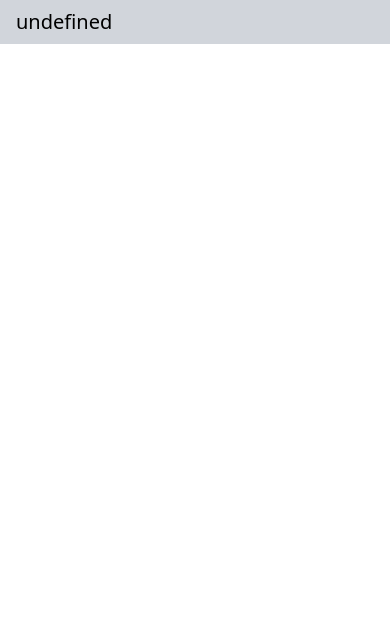
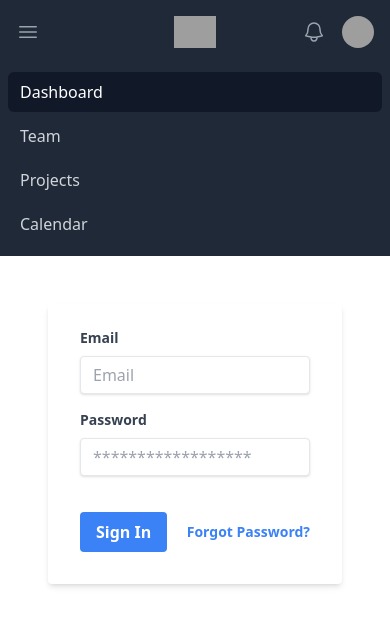
Before and after one commit to SubjectAlpha/OurForum, a SvelteKit app in the folder src/frontend/: page /login in a window 390 px wide. Shown: the top 626 px of the page. Built offline with nearby package versions, Linux system fonts and the light colour scheme; grey boxes are pictures that could not be loaded.

Commit message:
navbar + login

```diff
--- a/src/frontend/src/components/navbar.svelte
+++ b/src/frontend/src/components/navbar.svelte
@@ -1,8 +1,215 @@
 <script>
-    export let title;
+	export let title;
 </script>
 
+<nav class="bg-gray-800">
+	<div class="mx-auto max-w-7xl px-2 sm:px-6 lg:px-8">
+		<div class="relative flex h-16 items-center justify-between">
+			<div class="absolute inset-y-0 left-0 flex items-center sm:hidden">
+				<!-- Mobile menu button-->
+				<button
+					type="button"
+					class="relative inline-flex items-center justify-center rounded-md p-2 text-gray-400 hover:bg-gray-700 hover:text-white focus:outline-none focus:ring-2 focus:ring-inset focus:ring-white"
+					aria-controls="mobile-menu"
+					aria-expanded="false"
+				>
+					<span class="absolute -inset-0.5"></span>
+					<span class="sr-only">Open main menu</span>
+					<!--
+              Icon when menu is closed.
 
-<nav class="w-100 p-2 bg-gray-300 dark:bg-slate-700">
-    <h1 class="ml-2 text-xl text-bolt text-black dark:text-white">{title}</h1>
+              Menu open: "hidden", Menu closed: "block"
+            -->
+					<svg
+						class="block h-6 w-6"
+						fill="none"
+						viewBox="0 0 24 24"
+						stroke-width="1.5"
+						stroke="currentColor"
+						aria-hidden="true"
+					>
+						<path
+							stroke-linecap="round"
+							stroke-linejoin="round"
+							d="M3.75 6.75h16.5M3.75 12h16.5m-16.5 5.25h16.5"
+						/>
+					</svg>
+					<!--
+              Icon when menu is open.
+
+              Menu open: "block", Menu closed: "hidden"
+            -->
+					<svg
+						class="hidden h-6 w-6"
+						fill="none"
+						viewBox="0 0 24 24"
+						stroke-width="1.5"
+						stroke="currentColor"
+						aria-hidden="true"
+					>
+						<path stroke-linecap="round" stroke-linejoin="round" d="M6 18L18 6M6 6l12 12" />
+					</svg>
+				</button>
+			</div>
+			<div class="flex flex-1 items-center justify-center sm:items-stretch sm:justify-start">
+				<div class="flex flex-shrink-0 items-center">
+					<img
+						class="h-8 w-auto"
+						src="https://tailwindui.com/img/logos/mark.svg?color=indigo&shade=500"
+						alt={title}
+					/>
+				</div>
+				<div class="hidden sm:ml-6 sm:block">
+					<div class="flex space-x-4">
+						<!-- Current: "bg-gray-900 text-white", Default: "text-gray-300 hover:bg-gray-700 hover:text-white" -->
+						<a
+							href="#"
+							class="bg-gray-900 text-white rounded-md px-3 py-2 text-sm font-medium"
+							aria-current="page">Dashboard</a
+						>
+						<a
+							href="#"
+							class="text-gray-300 hover:bg-gray-700 hover:text-white rounded-md px-3 py-2 text-sm font-medium"
+							>Team</a
+						>
+						<a
+							href="#"
+							class="text-gray-300 hover:bg-gray-700 hover:text-white rounded-md px-3 py-2 text-sm font-medium"
+							>Projects</a
+						>
+						<a
+							href="#"
+							class="text-gray-300 hover:bg-gray-700 hover:text-white rounded-md px-3 py-2 text-sm font-medium"
+							>Calendar</a
+						>
+					</div>
+				</div>
+			</div>
+			<div
+				class="absolute inset-y-0 right-0 flex items-center pr-2 sm:static sm:inset-auto sm:ml-6 sm:pr-0"
+			>
+				<button
+					type="button"
+					class="relative rounded-full bg-gray-800 p-1 text-gray-400 hover:text-white focus:outline-none focus:ring-2 focus:ring-white focus:ring-offset-2 focus:ring-offset-gray-800"
+				>
+					<span class="absolute -inset-1.5"></span>
+					<span class="sr-only">View notifications</span>
+					<svg
+						class="h-6 w-6"
+						fill="none"
+						viewBox="0 0 24 24"
+						stroke-width="1.5"
+						stroke="currentColor"
+						aria-hidden="true"
+					>
+						<path
+							stroke-linecap="round"
+							stroke-linejoin="round"
+							d="M14.857 17.082a23.848 23.848 0 005.454-1.31A8.967 8.967 0 0118 9.75v-.7V9A6 6 0 006 9v.75a8.967 8.967 0 01-2.312 6.022c1.733.64 3.56 1.085 5.455 1.31m5.714 0a24.255 24.255 0 01-5.714 0m5.714 0a3 3 0 11-5.714 0"
+						/>
+					</svg>
+				</button>
+
+				<!-- Profile dropdown -->
+				<div class="relative ml-3">
+
+                    <button
+                        on:click={
+                            (e) => {
+                                document.getElementById("profile-dropdown").classList.toggle("hidden");
+                            }
+                        }
+                        on:focusout={
+                            e => {
+                                document.getElementById("profile-dropdown").classList.toggle("hidden");
+                            }
+                        }
+                        type="button"
+                        class="relative flex rounded-full bg-gray-800 text-sm focus:outline-none focus:ring-2 focus:ring-white focus:ring-offset-2 focus:ring-offset-gray-800"
+                        id="user-menu-button"
+                        aria-expanded="false"
+                        aria-haspopup="true"
+                    >
+                        <span class="absolute -inset-1.5"></span>
+                        <span class="sr-only">Open user menu</span>
+                        <img
+                            class="h-8 w-8 rounded-full"
+                            src="https://plus.unsplash.com/premium_photo-1695725168367-d2fc4c65d852?w=700&auto=format&fit=crop&q=60&ixlib=rb-4.0.3&ixid=M3wxMjA3fDB8MHxzZWFyY2h8MjF8fG1hc2tlZCUyMGZpZ3VyZXxlbnwwfHwwfHx8MA%3D%3Dw=256&h=256&q=80"
+                            alt=""
+                        />
+                    </button>
+
+
+					<!--
+                        Dropdown menu, show/hide based on menu state.
+
+                        Entering: "transition ease-out duration-100"
+                            From: "transform opacity-0 scale-95"
+                            To: "transform opacity-100 scale-100"
+                        Leaving: "transition ease-in duration-75"
+                            From: "transform opacity-100 scale-100"
+                            To: "transform opacity-0 scale-95"
+                    -->
+					<div
+						class="absolute right-0 z-10 mt-2 w-48 origin-top-right rounded-md bg-white py-1 shadow-lg ring-1 ring-black ring-opacity-5 focus:outline-none hidden"
+						role="menu"
+                        id="profile-dropdown"
+						aria-orientation="vertical"
+						aria-labelledby="user-menu-button"
+						tabindex="-1"
+					>
+						<!-- Active: "bg-gray-100", Not Active: "" -->
+						<a
+							href="#"
+							class="block px-4 py-2 text-sm text-gray-700 rounded-md hover:bg-gray-200"
+							role="menuitem"
+							tabindex="-1"
+							id="user-menu-item-0">Your Profile</a
+						>
+						<a
+							href="#"
+							class="block px-4 py-2 text-sm text-gray-700 rounded-md hover:bg-gray-200"
+							role="menuitem"
+							tabindex="-1"
+							id="user-menu-item-1">Settings</a
+						>
+						<a
+							href="#"
+							class="block px-4 py-2 text-sm text-gray-700 rounded-md hover:bg-gray-200"
+							role="menuitem"
+							tabindex="-1"
+							id="user-menu-item-2">Sign out</a
+						>
+					</div>
+				</div>
+			</div>
+		</div>
+	</div>
+
+	<!-- Mobile menu, show/hide based on menu state. -->
+	<div class="sm:hidden" id="mobile-menu">
+		<div class="space-y-1 px-2 pb-3 pt-2">
+			<!-- Current: "bg-gray-900 text-white", Default: "text-gray-300 hover:bg-gray-700 hover:text-white" -->
+			<a
+				href="#"
+				class="bg-gray-900 text-white block rounded-md px-3 py-2 text-base font-medium"
+				aria-current="page">Dashboard</a
+			>
+			<a
+				href="#"
+				class="text-gray-300 hover:bg-gray-700 hover:text-white block rounded-md px-3 py-2 text-base font-medium"
+				>Team</a
+			>
+			<a
+				href="#"
+				class="text-gray-300 hover:bg-gray-700 hover:text-white block rounded-md px-3 py-2 text-base font-medium"
+				>Projects</a
+			>
+			<a
+				href="#"
+				class="text-gray-300 hover:bg-gray-700 hover:text-white block rounded-md px-3 py-2 text-base font-medium"
+				>Calendar</a
+			>
+		</div>
+	</div>
 </nav>
--- a/src/frontend/src/routes/login/+page.svelte
+++ b/src/frontend/src/routes/login/+page.svelte
@@ -0,0 +1,63 @@
+<script>
+	// on validation failed
+
+</script>
+
+<div class="p-12">
+	<form
+		class="bg-white dark:bg-slate-600 shadow-md rounded px-8 pt-6 pb-8 mb-4"
+		on:submit={(e) => {
+			e.preventDefault();
+            var email = document.getElementById("email").value;
+            var password = document.getElementById("password").value;
+
+            if(password == "" || password.length < 4)
+            {
+                document.getElementById('password')?.classList.toggle('border-red-500');
+	            document.getElementById('password-validation')?.classList.toggle('hidden');
+            }
+
+            console.log(email);
+		}}
+	>
+		<div class="mb-4">
+			<label class="block text-gray-700 dark:text-white text-sm font-bold mb-2" for="email">
+				Email
+			</label>
+			<input
+				class="shadow appearance-none border rounded w-full py-2 px-3 text-gray-700 leading-tight focus:outline-none focus:shadow-outline"
+				id="email"
+				type="email"
+				placeholder="Email"
+			/>
+		</div>
+		<div class="mb-6">
+			<label class="block text-gray-700 dark:text-white text-sm font-bold mb-2" for="password">
+				Password
+			</label>
+			<input
+				class="shadow appearance-none border rounded w-full py-2 px-3 text-gray-700 mb-3 leading-tight focus:outline-none focus:shadow-outline"
+				id="password"
+				type="password"
+				placeholder="******************"
+			/>
+			<p id="password-validation" class="text-red-500 text-xs italic hidden">
+				Please choose a password.
+			</p>
+		</div>
+		<div class="flex items-center justify-between">
+			<button
+				class="bg-blue-500 hover:bg-blue-700 text-white font-bold py-2 px-4 rounded focus:outline-none focus:shadow-outline"
+				type="submit"
+			>
+				Sign In
+			</button>
+			<a
+				class="inline-block align-baseline font-bold text-sm text-blue-500 hover:text-blue-800"
+				href="#"
+			>
+				Forgot Password?
+			</a>
+		</div>
+	</form>
+</div>
```
Also changed, not shown: 1 other file (tests, documents, lock files or other folders).
